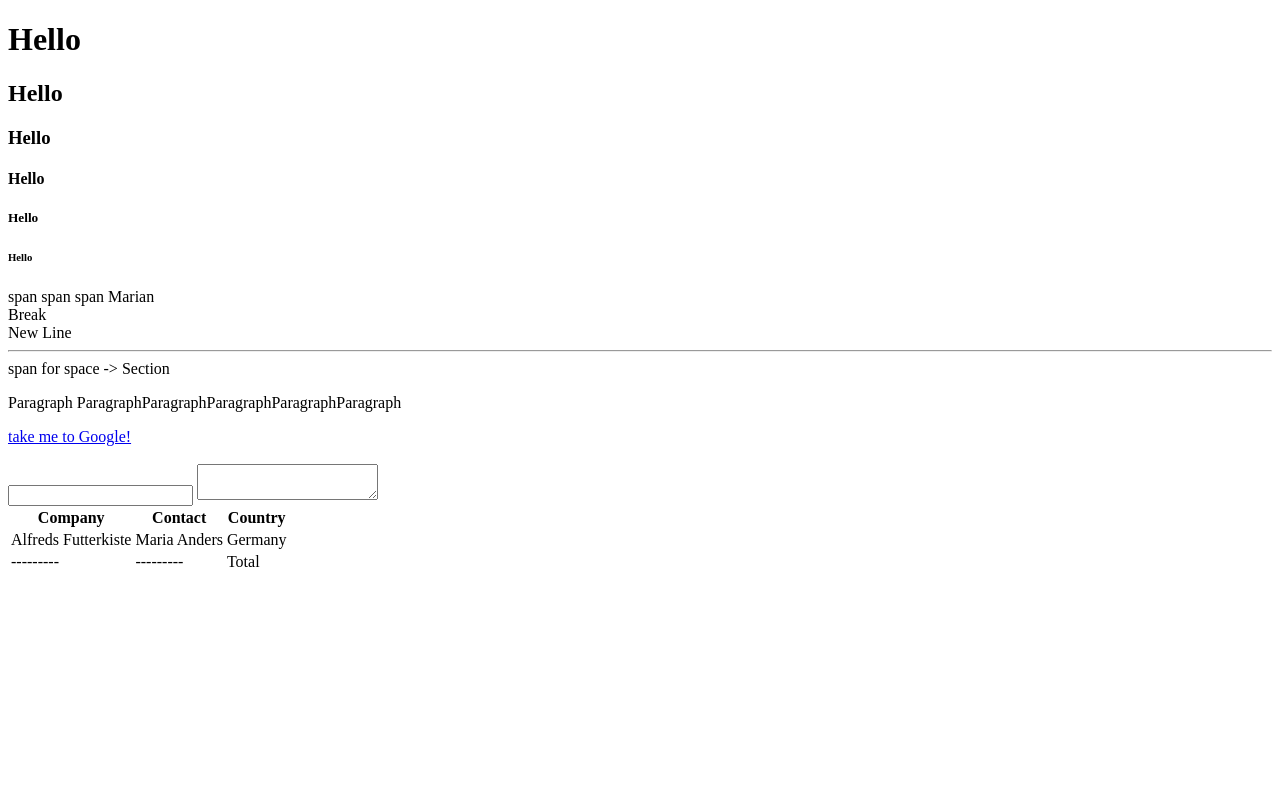
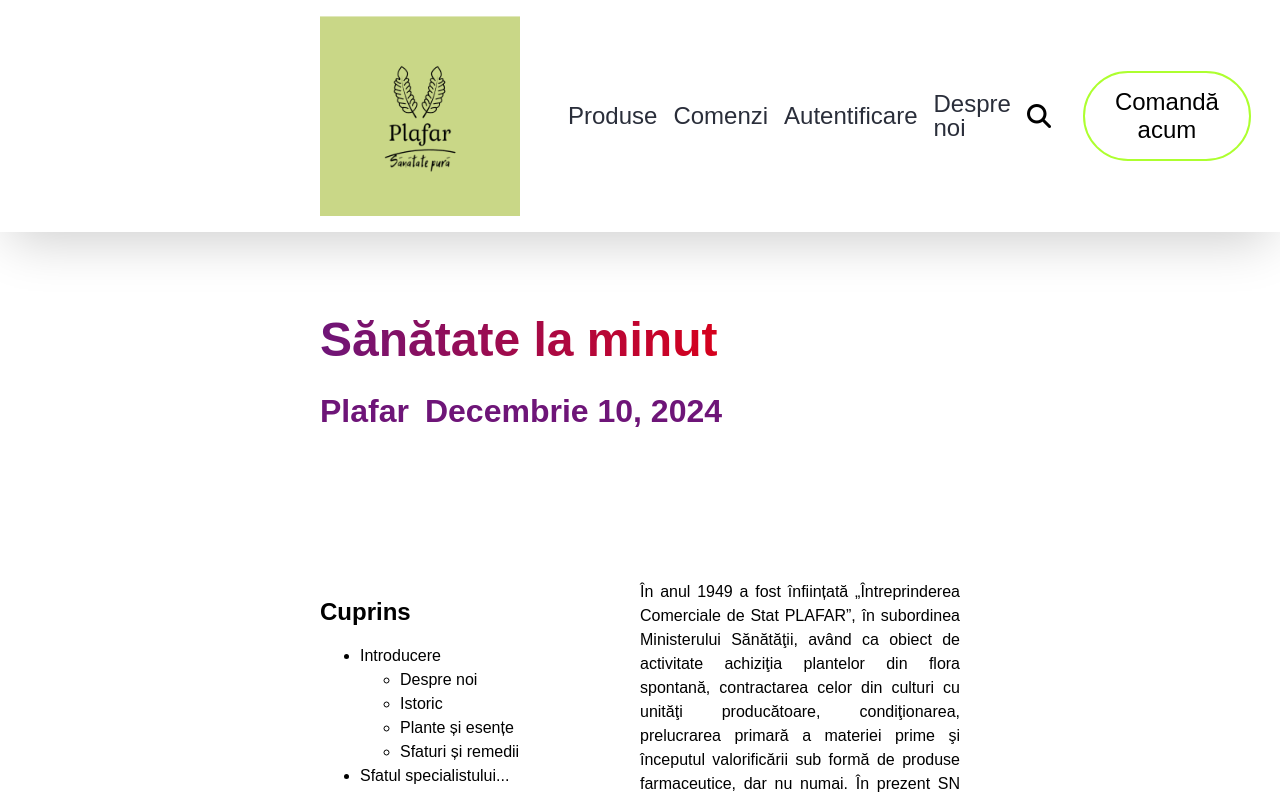
Before and after one commit to Maryiann/blog, a plain HTML site: page index.html in a window 1280 px wide. Shown: the top 796 px of the page. Drawn offline with Linux system fonts and the light colour scheme.

Commit message:
Add files via upload

```diff
--- a/index.html
+++ b/index.html
@@ -1,58 +1,75 @@
 <!DOCTYPE html>
 <html lang="en">
   <head>
-    <meta charset="UTF-8">
-    <meta name="viewport" content="width=device-width, initial-scale=1.0">
-    <title>it school lectie</title>
+    <meta charset="UTF-8" />
+    <meta name="viewport" content="width=device-width, initial-scale=1.0" />
+    <link rel="stylesheet" href="./styles.css" />
+    <link rel="preconnect" href="https://fonts.googleapis.com" />
+    <link rel="preconnect" href="https://fonts.gstatic.com" crossorigin />
+    <link
+      href="https://fonts.googleapis.com">
+      <link rel="preconnect" href="https://fonts.gstatic.com" crossorigin>
+      <link href="https://fonts.googleapis.com/css2?family=Jaro:opsz@6..72&family=Oranienbaum&display=swap"><script
+      src="https://kit.fontawesome.com/c921a1bd77.js"
+      crossorigin="anonymous"
+    ></script>
+    <title>Document</title>
   </head>
   <body>
-    <h1>Hello</h1>
-    <h2>Hello</h2>
-    <h3>Hello</h3>
-    <div>
-        <h4>Hello</h4>
-        <h5>Hello</h5>
-        <h6>Hello</h6>
+    <header class="header">
+      <img
+        class="logo"
+        src="./download.png"
+        alt="logo"
+      />
+      <div class="header-menu">
+        <p>Produse</p>
+        <p>Comenzi</p>
+        <p>Autentificare</p>
+        <p>Despre noi</p>
+        <span class="icon">
+          <i class="fa-solid fa-search"></i>
+        </span>
       </div>
-    <span>span span span <span>
-    <span>Marian</span>
-    <br>
-        Break </br>
-        New Line
+      <button class="button"> Comandă acum </button>
+    </header>
+    <section class="title">
+      <h1 class="gradient-text">Sănătate la minut</h1>
+      <div class="subtitle-content">
+        <p class="subtitle">Plafar</p>
+        <p class="subtitle">Decembrie 10, 2024</p>
       </div>
-    <hr />
-    <section>
-        <span>span for space -> </span>
-        Section
-        <p>
-            Paragraph
-            ParagraphParagraphParagraphParagraphParagraph
-        </p>
-        <a href="http://www.google.ro/">take me to Google! </a>
-        <section>
-            <img src="../it school/assets/istockphoto-517188688-612x612.jpg" alt="">
     </section>
-        <form>
-            <input type="password"/>
-            <textarea></textarea>
-        </form>
-        <table>
-            <tr>
-              <th>Company</th>
-              <th>Contact</th>
-              <th>Country</th>
-            </tr>
-            <tr>
-              <td>Alfreds Futterkiste</td>
-              <td>Maria Anders</td>
-              <td>Germany</td>
-            </tr>
-            <tr>
-              <td>---------</td>
-              <td>---------</td>
-              <td>Total</td>
-            </tr>
-  </tfoot>
-          </table>
+    <section class="content">
+      <div class="side-menu">
+        <div class="side-menu-content">
+          <h2>Cuprins</h2>
+          <ul>
+            <li>Introducere</li>
+            <ul>
+              <li>Despre noi</li>
+              <li>Istoric</li>
+              <li>Plante și esențe</li>
+              <li>Sfaturi și remedii</li>
+            </ul>
+            <li>Sfatul specialistului...</li>
+          </ul>
+        </div>
+      </div>
+      <div class="main">
+        În anul 1949 a fost înființată „Întreprinderea Comerciale de Stat PLAFAR”, în subordinea Ministerului Sănătăţii, având ca obiect de activitate achiziţia plantelor din flora spontană, contractarea celor din culturi cu unităţi producătoare, condiţionarea, prelucrarea primară a materiei prime şi începutul valorificării sub formă de produse farmaceutice, dar nu numai.
+        În prezent SN PLAFAR SĂ funcţionează în conformitate cu prevederile OUG nr. 109/2011 privind guvernanţă corporativă a întreprinderilor publice cu modificările și completările ulterioare
+        Având experienţă, tradiţie dar şi respect pentru toate aceste moşteniri, PLAFAR oferă azi produse vegetale realizate din plante medicinale de calitate, culese din bazine curate, alese cu grijă şi prelucrate prin metode care respecta criteriile de calitate impuse de standardele europene.
+        Pentru noi, toate sunt importante: ce culegem şi când, cât recoltam şi ce rămâne în urma noastră, cum procesam cum păstrăm valoarea plantelor medicinale, şi, mai ales, cum facem să aducem cât mai bine în ceaşcă de ceai, sprijin pentru sănătate, siguranţă şi plăcere.
+      </div>
+    </section>
+    <section class="articles">
+      <h2>Sfatul specialistului</h2>
+    <footer>
+      <div class="footer-container">
+        <div class="footer-content"></div>
+        </div>
+      </div>
+    </footer>
   </body>
 </html>
--- /dev/null
+++ b/styles.css
@@ -0,0 +1,145 @@
+:root {
+  --line-height: 1.5rem;
+  --color-primary: #d6001c;
+  --color-secondary: #6e1578;
+  --text-color-secondary: #2a2e3a;
+  --text-color-tertiary: #646464;
+  --bg-color-primary: #fff;
+  --bg-color-secondary: #f5f6f8;
+  --bg-color-footer: #2a2e3a;
+  --content-spacing: 1rem 20rem;
+  --footer-spacing: 3rem 20rem 2rem;
+}
+body {
+  margin: 0;
+  padding: 0;
+  font-family: "Jaro", sans-serif;
+  font-optical-sizing: auto;
+  font-style: normal;
+  line-height: var(--line-height);
+  background-color: var(--bg-color-primary);
+}
+
+.header {
+  padding: var(--content-spacing);
+  display: flex;
+  position: relative;
+  z-index: 1;
+  align-items: center;
+  box-shadow: rgba(0, 0, 0, 0.2) 0px 18px 50px -10px;
+}
+
+.logo {
+  width: 250px;
+  height: 200px;
+}
+
+.header-menu {
+  flex: 1;
+  display: flex;
+  justify-content: flex-start;
+  gap: 1rem;
+  align-items: center;
+  margin-left: 3rem;
+  margin-right: 2rem;
+  .icon {
+    font-size: 1.5rem;
+    flex: 1;
+    text-align: end;
+    i {
+      cursor:pointer;
+    }
+  }
+}
+
+.header-menu > p {
+  color: var(--text-color-secondary);
+  font-size: 1.5rem;
+  font-weight: 1500;
+  cursor: pointer;
+}
+
+.header-menu > p:hover {
+  color: green;
+  }
+
+.content {
+  background-color: var(--bg-color-primary);
+  padding: var(--content-spacing);
+  display: grid;
+  grid-template-columns: 300px 1fr;
+  grid-template-areas: 'side-menu main';
+  column-gap: 1.25rem;
+}
+
+.side-menu {
+  grid-area: side-menu;
+}
+
+.side-menu-content {
+  position: sticky;
+  top: 10rem;
+}
+
+.main {
+  grid-area: main;
+  text-align:justify;
+}
+
+.button {
+  border-radius: 3rem;
+  color: black;
+  background-color: var(--bg-color-primary);
+  font-family: inherit;
+  font-weight: 500;
+  font-size: 1.5rem;
+  border: 2px solid greenyellow;
+  padding: 15px 30px;
+}
+
+.button:hover {
+  background-color: green;
+    color: var(--bg-color-primary);
+  cursor: pointer;
+}
+
+.title {
+  height: 300px;
+  background-color: var(--bg-color-primary);
+  padding: 1rem 0 1rem 20rem;
+}
+
+h1 {
+  margin-top: 4rem;
+  margin-bottom: 0;
+  font-size: 3rem;
+  line-height: normal;
+  width: fit-content;
+}
+
+.gradient-text {
+  background: linear-gradient(
+    to right,
+    var(--color-secondary),
+    var(--color-primary)
+  );
+  background-clip: text;
+  -webkit-text-fill-color: transparent;
+}
+
+.subtitle-content {
+  display: flex;
+  gap: 1rem;
+  align-items: center;
+}
+
+.subtitle {
+  font-size: 2rem;
+  font-weight: bold;
+  color: var(--color-secondary);
+}
+
+.articles {
+  padding: var(--content-spacing);
+  background-color: #46f15c;
+}
```
Also changed, not shown: download.png (added). Lines whose indentation alone changed are shown as unchanged.
